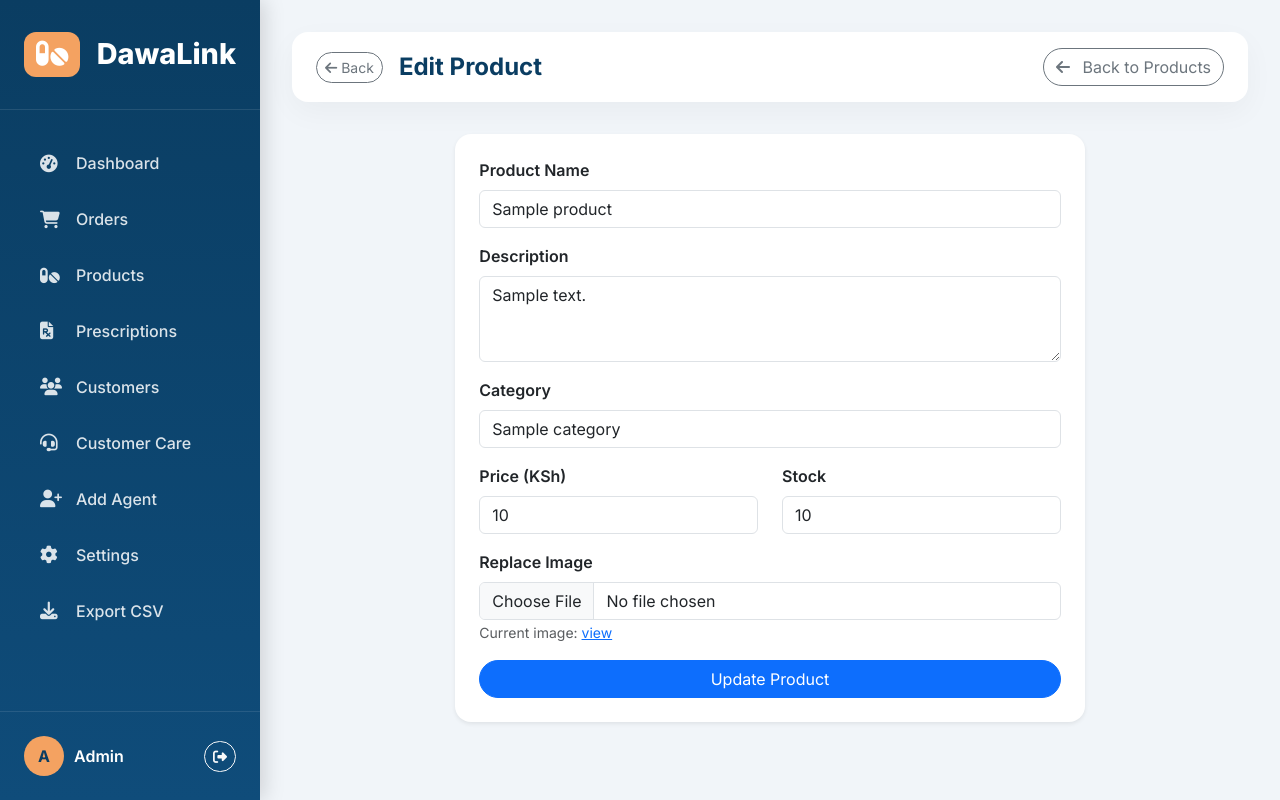
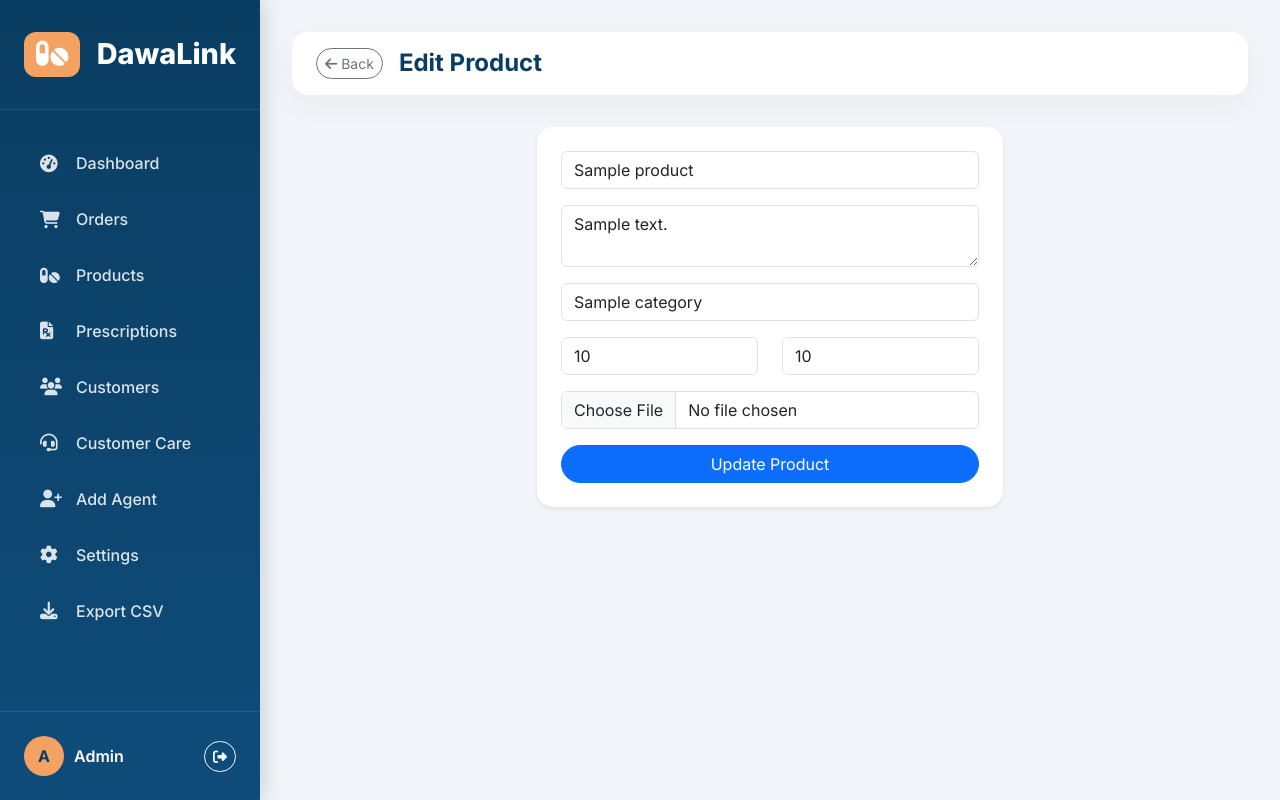
Before and after one commit to rodriguezgeorge089-art/techpharm-final, a Flask app: template templates/admin_edit_product.html in a window 1280 px wide. Run offline with Flask 3, Linux system fonts and the light colour scheme; the template is opened without the code that fills it: most values are stand-ins (such as "Sample title", 1, 10 or a date in 2020).

Commit message:
Update admin_edit_product.html

```diff
--- a/templates/admin_edit_product.html
+++ b/templates/admin_edit_product.html
@@ -1,20 +1,19 @@
 {% extends "admin_base.html" %}
-{% block title %}Edit Product – {{ product.name }}{% endblock %}
+{% block title %}Edit Product{% endblock %}
 {% block page_title %}Edit Product{% endblock %}
-{% block topbar_right %}<a href="/admin/products" class="btn btn-outline-secondary rounded-pill"><i class="fas fa-arrow-left me-2"></i> Back to Products</a>{% endblock %}
 {% block admin_content %}
 <div class="row justify-content-center">
-    <div class="col-md-8">
+    <div class="col-md-6">
         <div class="card border-0 shadow-sm rounded-4 p-4">
             <form method="post" enctype="multipart/form-data">
-                <div class="mb-3"><label class="form-label fw-semibold">Product Name</label><input type="text" name="name" class="form-control" value="{{ product.name }}" required></div>
-                <div class="mb-3"><label class="form-label fw-semibold">Description</label><textarea name="description" class="form-control" rows="3">{{ product.description or '' }}</textarea></div>
-                <div class="mb-3"><label class="form-label fw-semibold">Category</label><input type="text" name="category" class="form-control" value="{{ product.category }}" required></div>
-                <div class="row">
-                    <div class="col-md-6 mb-3"><label class="form-label fw-semibold">Price (KSh)</label><input type="number" step="0.01" name="price" class="form-control" value="{{ product.price }}" required></div>
-                    <div class="col-md-6 mb-3"><label class="form-label fw-semibold">Stock</label><input type="number" name="stock" class="form-control" value="{{ product.stock }}" required></div>
+                <div class="mb-3"><input class="form-control" name="name" value="{{ product.name }}" required></div>
+                <div class="mb-3"><textarea class="form-control" name="description">{{ product.description or '' }}</textarea></div>
+                <div class="mb-3"><input class="form-control" name="category" value="{{ product.category }}" required></div>
+                <div class="row mb-3">
+                    <div class="col"><input class="form-control" type="number" step="0.01" name="price" value="{{ product.price }}" required></div>
+                    <div class="col"><input class="form-control" type="number" name="stock" value="{{ product.stock }}" required></div>
                 </div>
-                <div class="mb-3"><label class="form-label fw-semibold">Replace Image</label><input type="file" name="image" class="form-control" accept="image/*">{% if product.image_url %}<small class="text-muted">Current image: <a href="{{ product.image_url }}" target="_blank">view</a></small>{% endif %}</div>
+                <div class="mb-3"><input class="form-control" type="file" name="image" accept="image/*"></div>
                 <button type="submit" class="btn btn-primary w-100 rounded-pill">Update Product</button>
             </form>
         </div>
```
